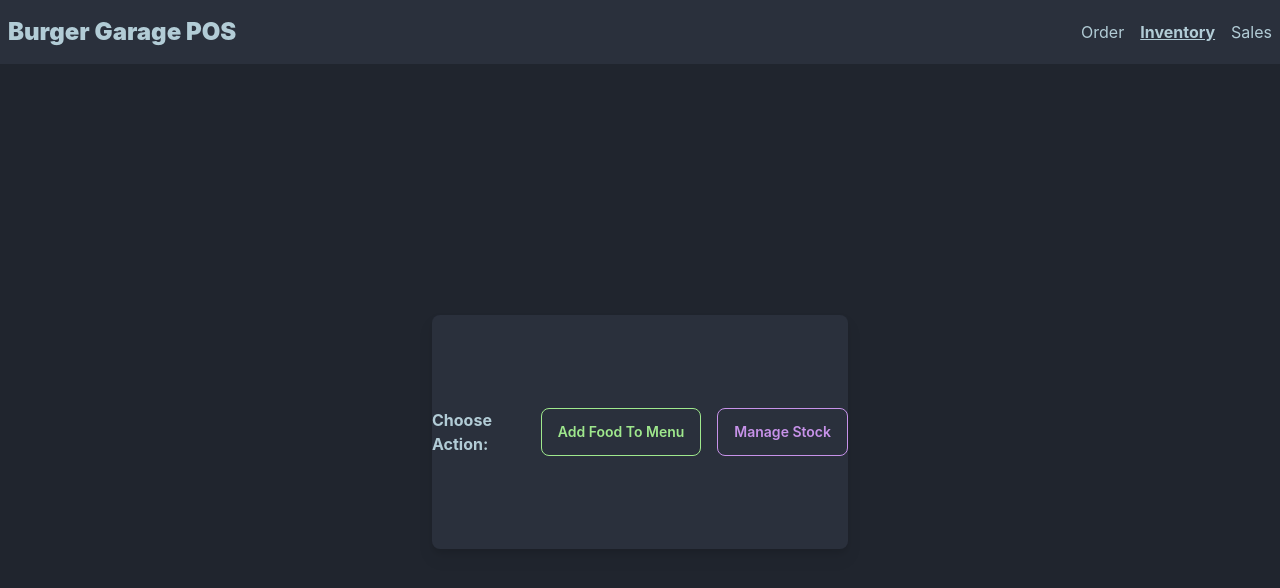
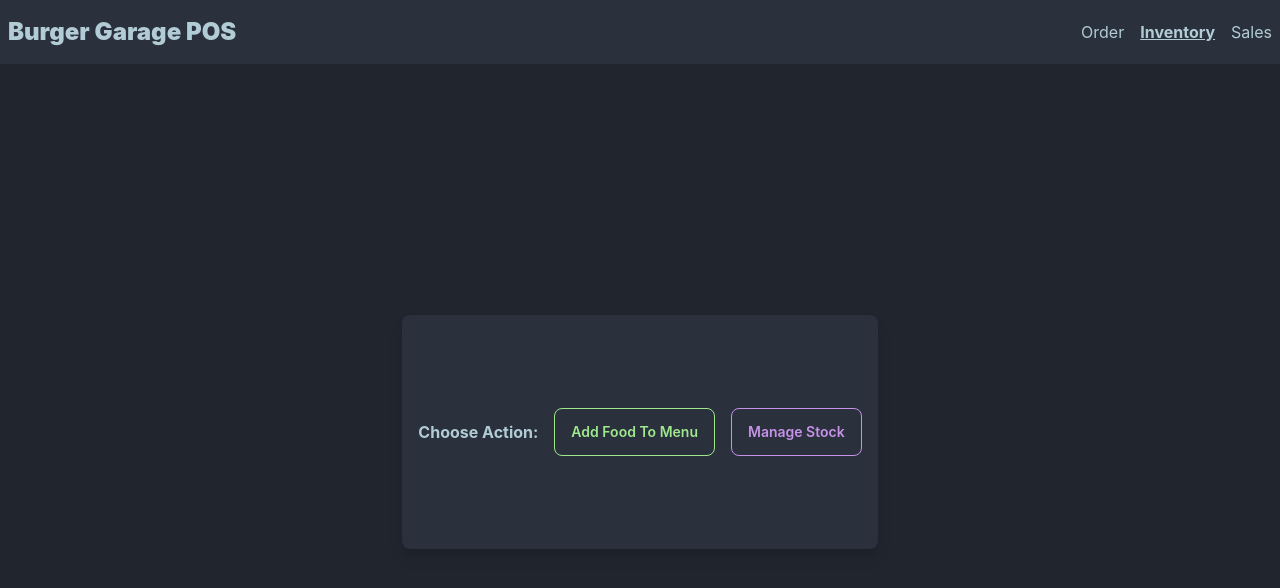
Before and after one commit to CG-U/resto-pos, a React (Create React App) app: page /inventory in a window 1280 px wide. Shown: the top 588 px of the page. Built offline with nearby package versions, Linux system fonts and the light colour scheme; no server answers; the database is empty.

Commit message:
fix: Inventory mobile view box sizing

```diff
--- a/src/pages/components/AddToInventory/AddToInventory.tsx
+++ b/src/pages/components/AddToInventory/AddToInventory.tsx
@@ -2,7 +2,7 @@ import { Link } from "react-router-dom";
 export function AddToInventory() {
   return (
     <div className="flex flex-col items-center justify-center h-full">
-      <div className="flex items-center justify-center w-full h-full space-x-4 rounded-lg md:w-2/3 md:h-2/3 lg:w-1/3 lg:h-1/3 bg-base-100 drop-shadow-lg">
+      <div className="flex items-center justify-center w-full h-full px-4 space-x-4 rounded-lg min-w-fit md:w-2/3 md:h-2/3 lg:w-1/3 lg:h-1/3 bg-base-100 drop-shadow-lg">
         <p className="font-bold">Choose Action:</p>
         <Link to="create-food" className="btn btn-outline btn-primary">
           Add Food To Menu
```
